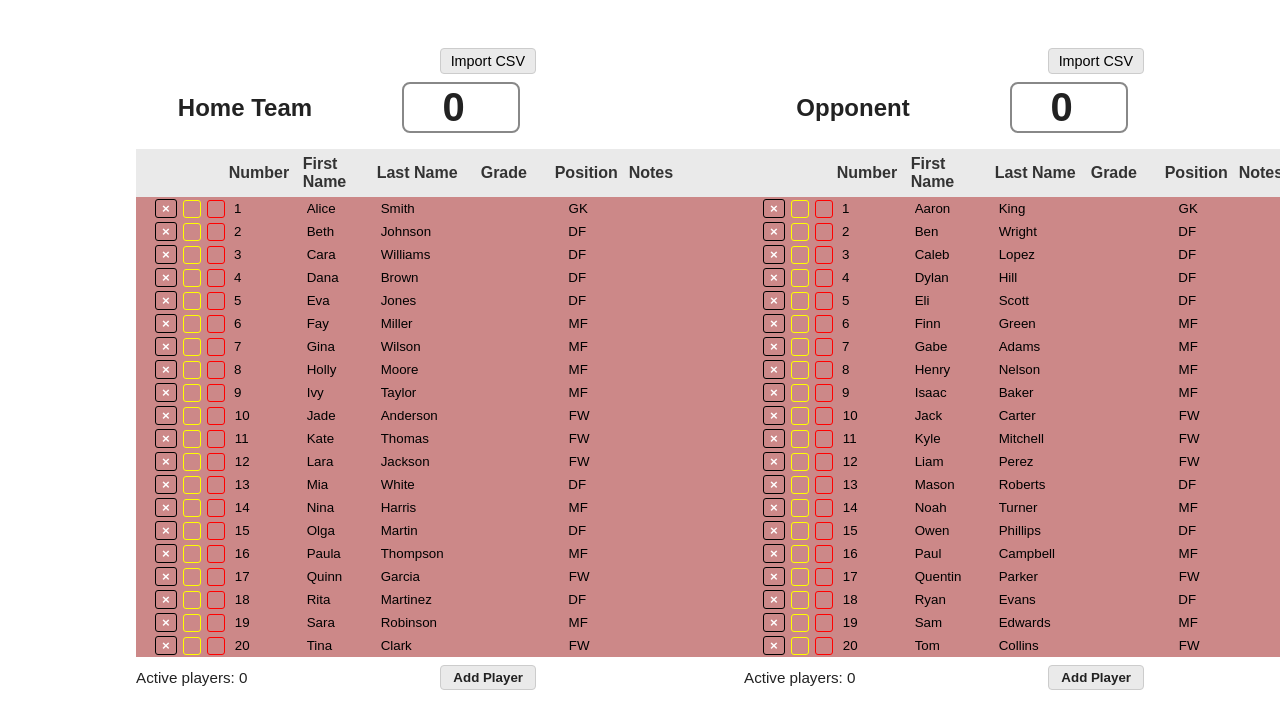
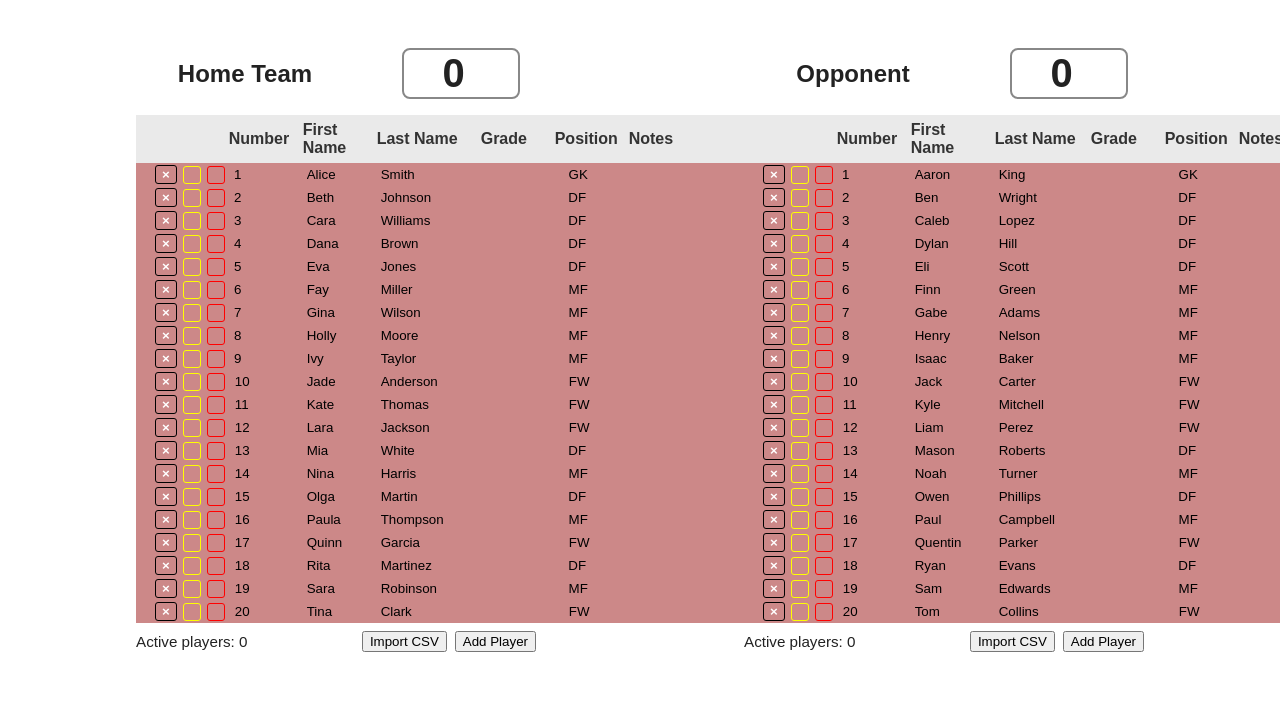
Before and after one commit to kenahoo/announcer, a React (Create React App) app in the folder announcer-app/: page / in a window 1280 px wide. Shown: the top 728 px of the page. Built offline with nearby package versions, Linux system fonts and the light colour scheme; the HTML template or start-up script is replaced by a standard one.

Commit message:
Button styling

```diff
--- a/announcer-app/src/App.tsx
+++ b/announcer-app/src/App.tsx
@@ -130,12 +130,6 @@ function Roster({ team, setTeam, handlePlayerChange, handleRemovePlayer, handleA
 
   return (
     <div className="roster">
-      <div style={{ display: 'flex', justifyContent: 'flex-end', marginBottom: '8px', gap: '8px' }}>
-        <label style={{ padding: '4px 10px', fontSize: '0.9em', cursor: 'pointer', background: '#eaeaea', borderRadius: '4px', border: '1px solid #ccc' }}>
-          Import CSV
-          <input type="file" accept=".csv,text/csv" style={{ display: 'none' }} onChange={handleImportCSV} />
-        </label>
-      </div>
       <div className="team-header" style={{ display: 'flex', alignItems: 'center', justifyContent: 'center', marginBottom: '16px', gap: '32px' }}>
         <input
           type="text"
@@ -258,13 +252,27 @@ function Roster({ team, setTeam, handlePlayerChange, handleRemovePlayer, handleA
         <span style={{ fontSize: '0.95em', color: '#222', fontWeight: 500 }}>
           Active players: {activeCount}
         </span>
-        <button
-          type="button"
-          onClick={handleAddPlayer}
-          style={{ background: '#eaeaea', color: '#222', border: '1px solid #ccc', borderRadius: '4px', padding: '4px 12px', cursor: 'pointer', fontWeight: 'bold' }}
-        >
-          Add Player
-        </button>
+        <div style={{ display: 'flex', gap: '8px', alignItems: 'center' }}>
+          <input
+            type="file"
+            accept=".csv,text/csv"
+            style={{ display: 'none' }}
+            id="csv-import-input"
+            onChange={handleImportCSV}
+          />
+          <button
+            onClick={() => document.getElementById('csv-import-input')?.click()}
+            style={{ cursor: 'pointer'}}
+          >
+            Import CSV
+          </button>
+          <button
+            onClick={handleAddPlayer}
+            style={{ cursor: 'pointer'}}
+          >
+            Add Player
+          </button>
+        </div>
       </div>
     </div>
   );
```
